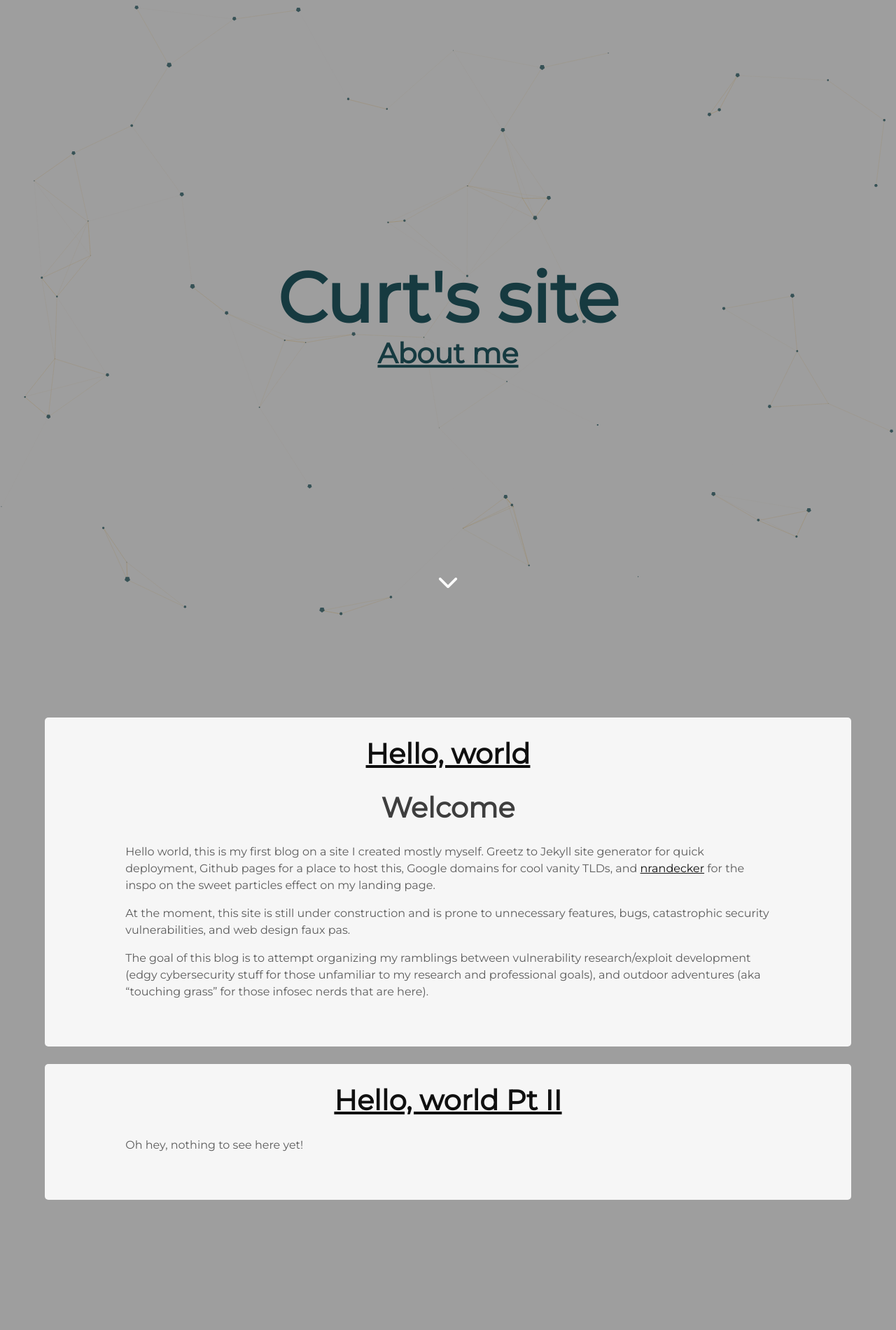
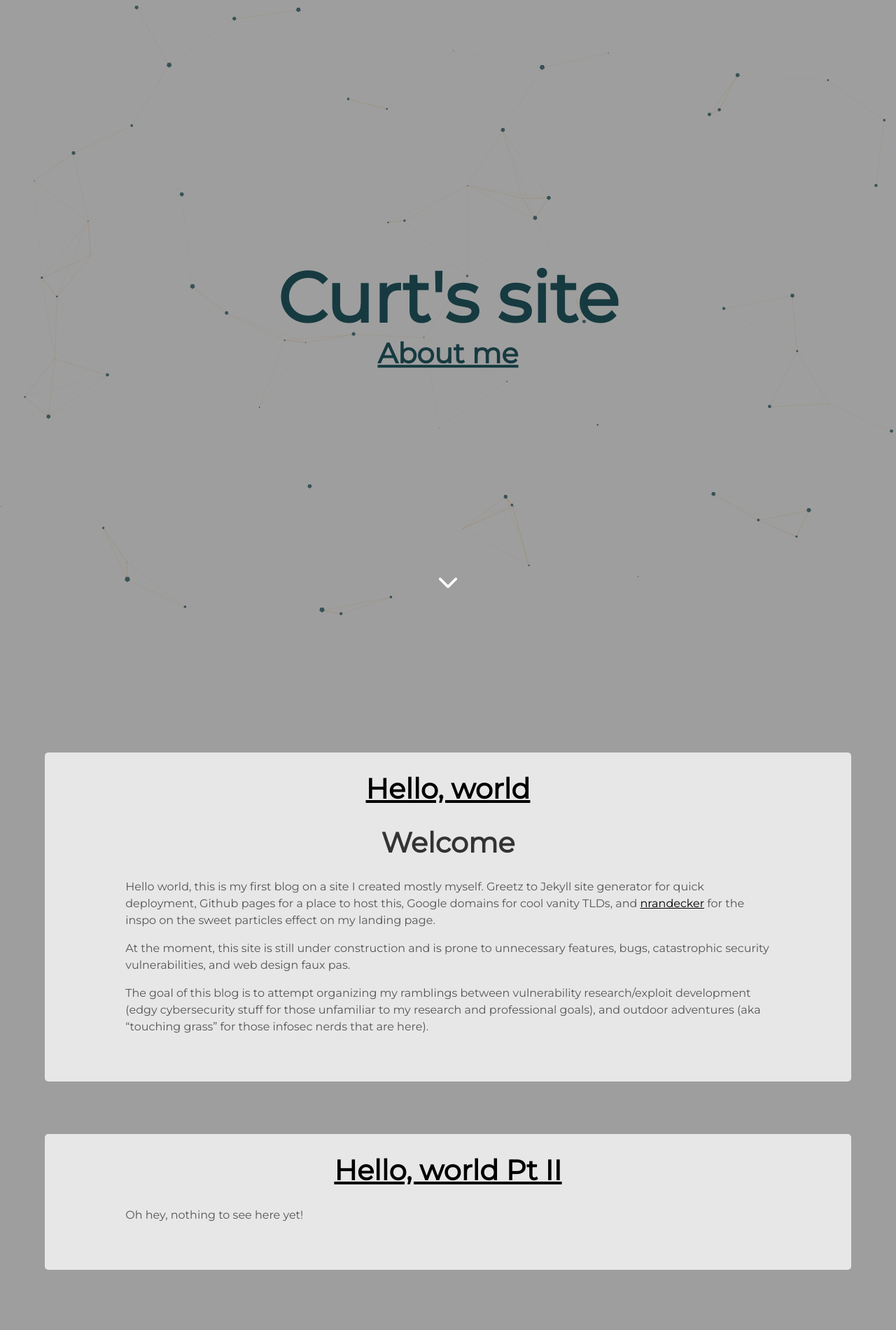
Before and after one commit to varjo/varjo.github.io, a Jekyll site: the page built from index.html, in a window 1280 px wide. Shown: the whole page at 70% size. Built offline with Jekyll 4.4.1, drawn with Linux system fonts in a browser that asks for light colours.

Commit message:
more css

```diff
--- a/src/styles/_content.scss
+++ b/src/styles/_content.scss
@@ -23,12 +23,11 @@
 
 .content {
 
-  background: #fff;
-  opacity: 90%;
+  background-color: rgba(255,255,255,0.75);
   border-radius: 5px;
 
   width: 90%;
-  margin: 25px auto;
+  margin: 75px auto;
 
   h1 {
     text-align: center;
```
Also changed, not shown: assets/css/main.css.
